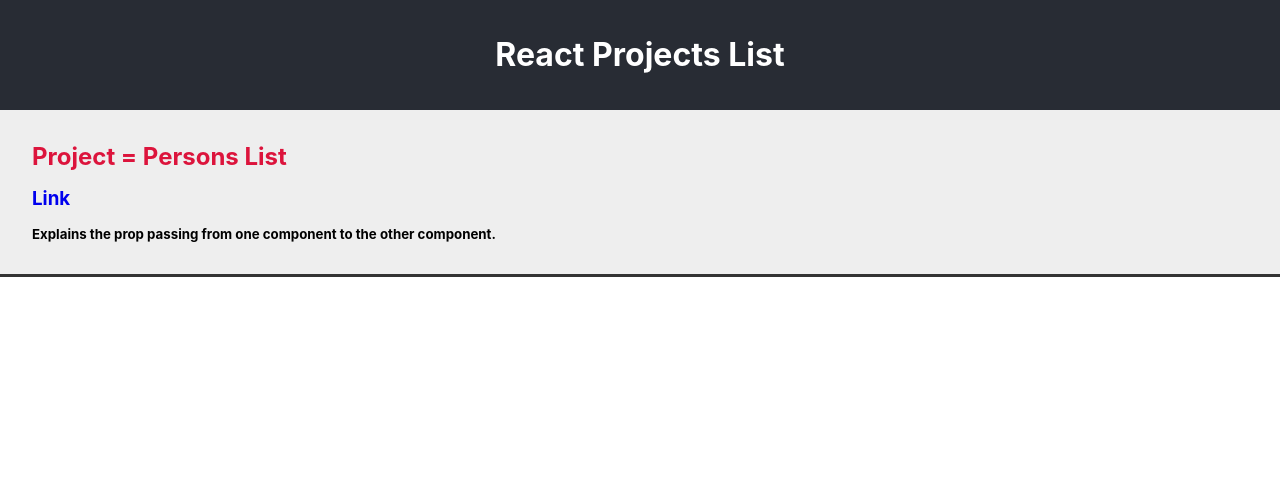
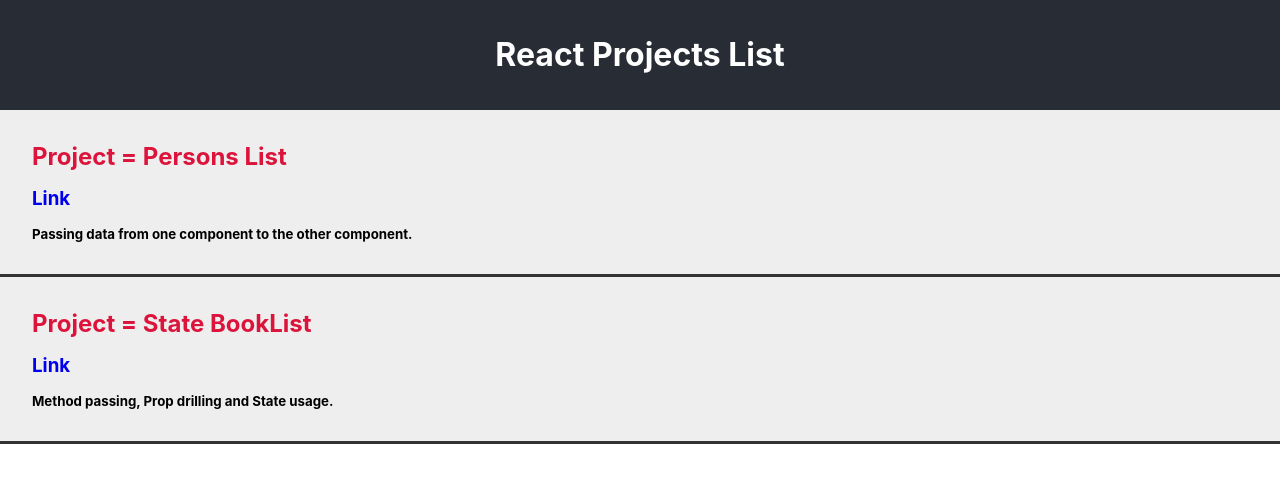
Before and after one commit to Vikas-KM/react-projects, a React (Create React App) app: page / in a window 1280 px wide. Shown: the top 482 px of the page. Built offline with nearby package versions, Linux system fonts and the light colour scheme.

Commit message:
added state-booklist

```diff
--- a/src/ProjectList.js
+++ b/src/ProjectList.js
@@ -7,8 +7,13 @@ const ProjectList = () => {
       id: 1,
       name: "Persons List",
       url: "https://vikas-km.github.io/persons-list/",
-      desc:
-        "Explains the prop passing from one component to the other component."
+      desc: "Passing data from one component to the other component."
+    },
+    {
+      id: 2,
+      name: "State BookList",
+      url: "https://vikas-km.github.io/state-booklist/",
+      desc: "Method passing, Prop drilling and State usage."
     }
   ];
 
```
